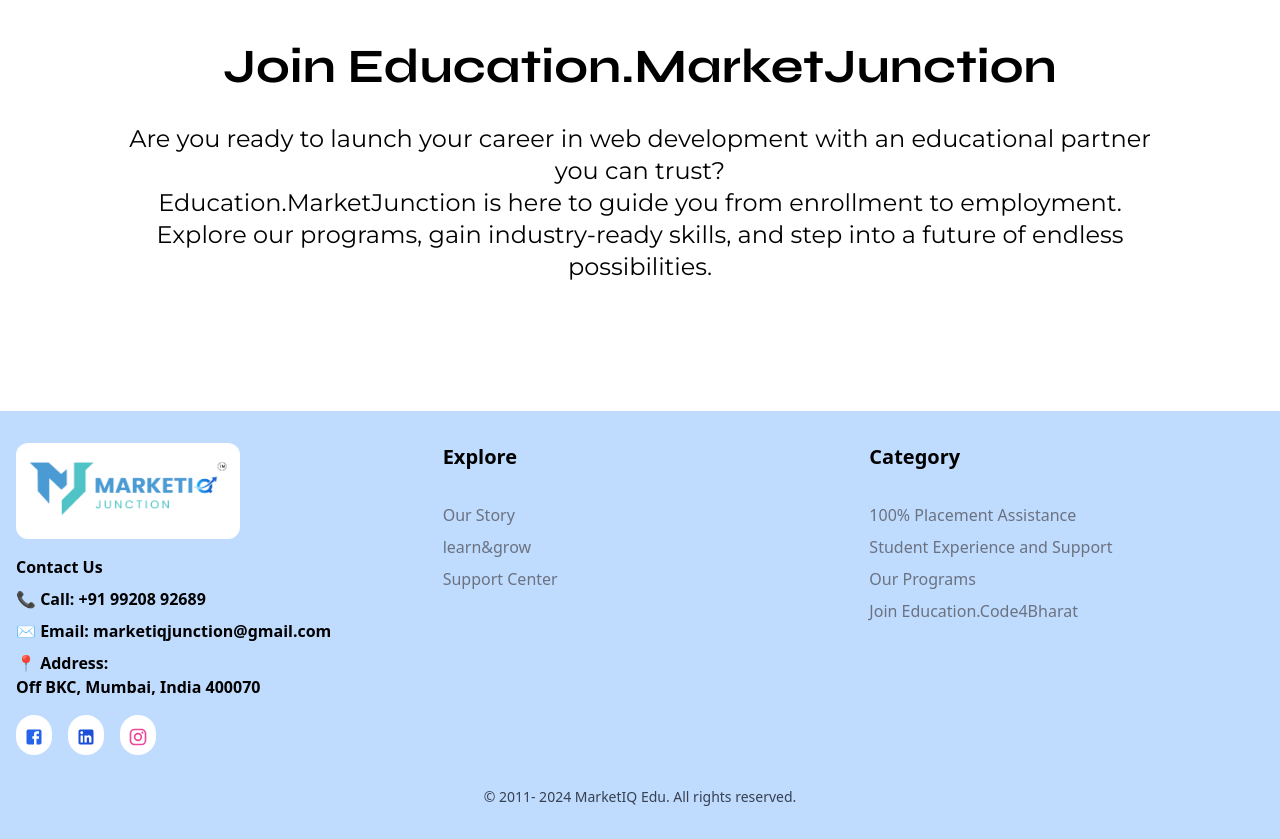
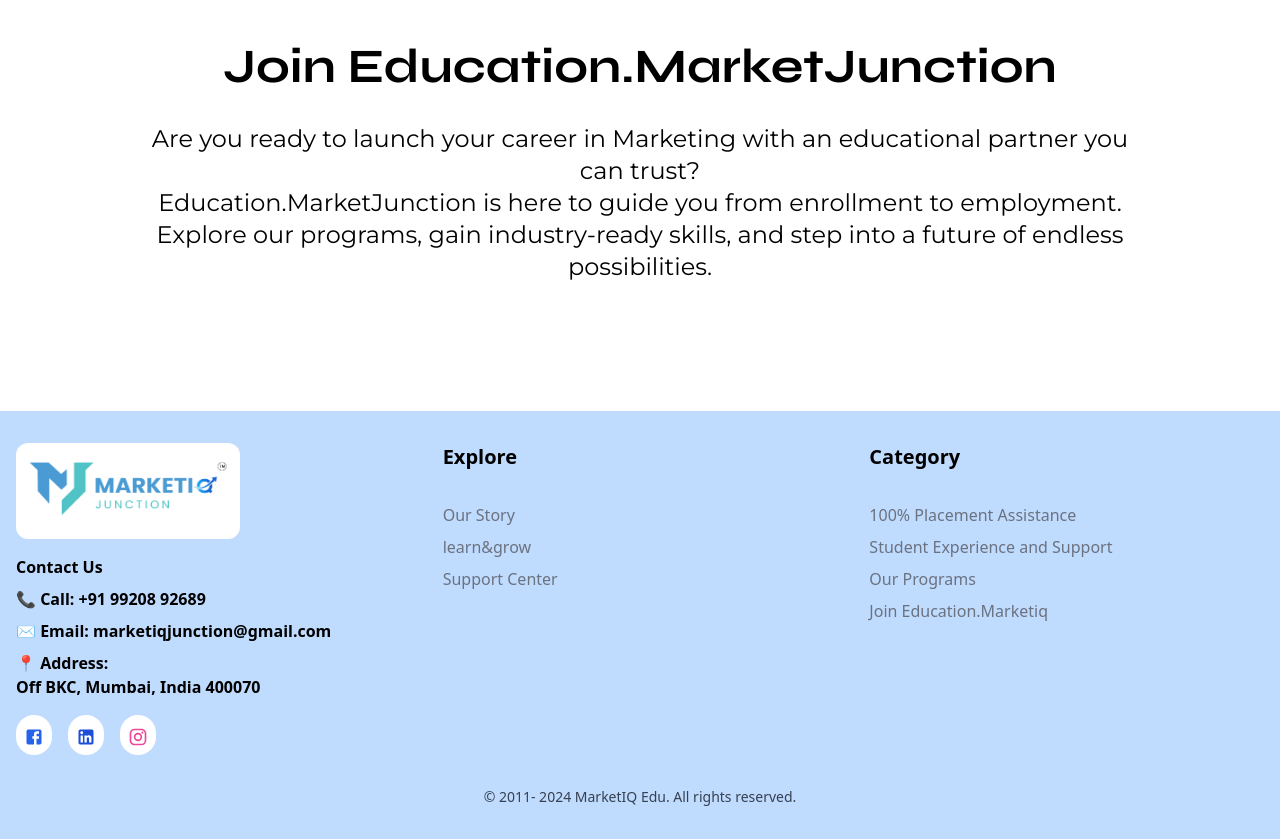
Before and after one commit to Marketiq-Junction/Marketiq-Edu, a Next.js app: page / in a window 1280 px wide. Shown: the part 4080-4919 px from the top of the page. Built offline with nearby package versions, Linux system fonts and the light colour scheme.

Commit message:
done all changes

```diff
--- a/src/components/footer/footer.jsx
+++ b/src/components/footer/footer.jsx
@@ -67,9 +67,9 @@
             <h3 className="font-semibold text-left text-xl text-black mb-4">Category</h3>
             <ul className="text-left space-y-2 text-sm md:text-base mt-8">
               <li><Link href="/learn&grow" className="text-gray-500 hover:underline">100% Placement Assistance</Link></li>
-              <li><Link href="/contact-us" className="text-gray-500 hover:underline">Student Experience and Support</Link></li>
+              <li><Link href="https://wa.me/+919920892689" className="text-gray-500 hover:underline">Student Experience and Support</Link></li>
               <li><Link href="/learn&grow" className="text-gray-500 hover:underline">Our Programs</Link></li>
-              <li><Link href="/contact-us" className="text-gray-500 hover:underline">Join Education.Code4Bharat</Link></li>
+              <li><Link href="https://wa.me/+919920892689" className="text-gray-500 hover:underline">Join Education.Marketiq</Link></li>
             </ul>
           </div>
 
--- a/src/components/join/join.jsx
+++ b/src/components/join/join.jsx
@@ -17,7 +17,7 @@
           Join Education.MarketJunction
         </h1>
         <p className="text-base md:text-2xl font-montserrat leading-relaxed mt-8">
-          Are you ready to launch your career in web development
+          Are you ready to launch your career in Marketing
           <br className="block md:hidden" /> with an educational partner you can trust?
           <br className="hidden md:block" /> Education.MarketJunction is here to guide you
           <br className="block md:hidden" /> from enrollment to employment.
```
